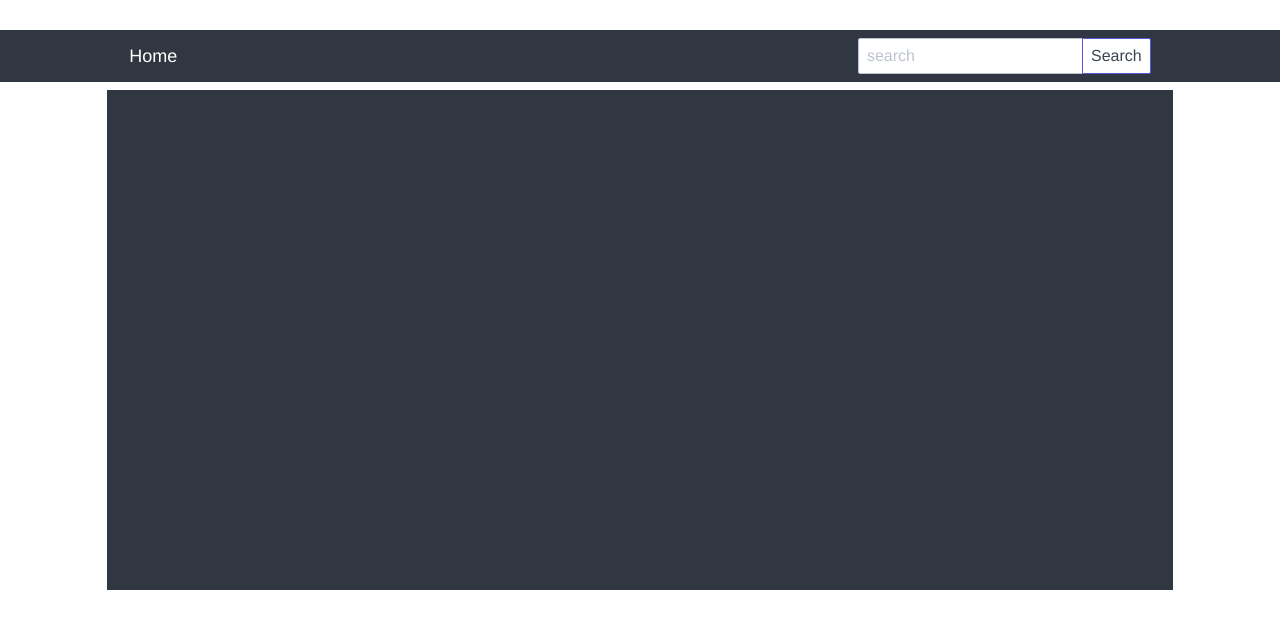
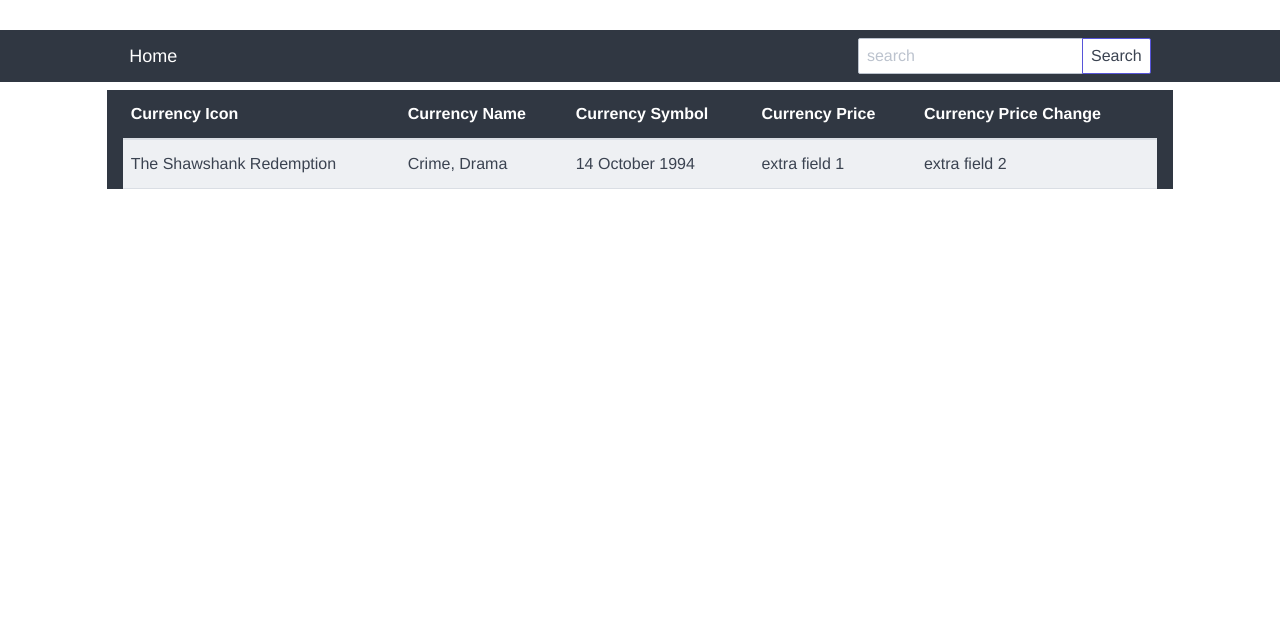
Before and after one commit to nandu1336/vue-task-for-transzact, a Vue app: page / in a window 1280 px wide. Shown: the top 628 px of the page. Built offline with nearby package versions, Linux system fonts and the light colour scheme; no server answers.

Commit message:
Fetching coins form API is done.

```diff
--- a/package.json
+++ b/package.json
@@ -8,6 +8,7 @@
     "lint": "vue-cli-service lint"
   },
   "dependencies": {
+    "axios": "^0.21.1",
     "core-js": "^3.6.5",
     "vue": "^3.0.0",
     "vue-router": "^4.0.0-0",
--- a/src/App.vue
+++ b/src/App.vue
@@ -1,17 +1,14 @@
 <template>
-  <heading-component :msg="'Hello world'"></heading-component>
-  <canvas-component></canvas-component>
+  <Home />
 </template>
 
 <script>
-import HeadingComponent from "./views/heading-component.vue";
-import CanvasComponent from "./views/canvas-component.vue";
+import Home from "./views/Home.vue";
 
 export default {
   name: "App",
   components: {
-    HeadingComponent,
-    CanvasComponent,
+    Home,
   },
 };
 </script>
--- /dev/null
+++ b/src/api/api.js
@@ -0,0 +1,30 @@
+import axios from "axios";
+
+const apiKey = "coinranking5b28e3dd48b69de5eed1338b17c63c896ad0ea3d341f007f";
+const proxyurl = "https://cors-anywhere.herokuapp.com/";
+const apiurl = "https://api.coinranking.com/v2/coins";
+const coinAttributes = ["symbol", "name", "iconUrl", "price", "change"]
+const get_data = () => {
+    axios.get(proxyurl + apiurl, {
+        headers: { 'x-access-token': apiKey }
+    }).then(res => {
+        console.log("res from api server:", res);
+        response_processor(res.data.data.coins)
+    });
+}
+
+const results = []
+
+const response_processor = (coinsList) => {
+    let temp = {}
+    coinsList.map(coin => {
+        coinAttributes.map(attribute => temp[attribute] = coin[attribute]);
+        results.push(temp);
+    });
+    console.log("results object:", results)
+}
+
+const saveToStore = (results) => {
+
+}
+export default get_data;
--- a/src/views/Home.vue
+++ b/src/views/Home.vue
@@ -1,5 +1,15 @@
 <template>
   <div class="home">
-    <h1>Welcome to Your Vue.js App</h1>
+    <heading-component />
+    <canvas-component />
   </div>
 </template>
+
+<script>
+import HeadingComponent from "./heading-component.vue";
+import CanvasComponent from "./canvas-component.vue";
+
+export default {
+  components: { HeadingComponent, CanvasComponent },
+};
+</script>
--- a/src/views/canvas-component.vue
+++ b/src/views/canvas-component.vue
@@ -1,18 +1,36 @@
 <template>
-  <div
-    id="canvas"
-    class="container bg-dark columns col-10 col-mx-auto my-2"
-  ></div>
+  <div class="container bg-dark columns col-10 col-mx-auto my-2">
+    <table class="table mx-2">
+      <thead>
+        <tr>
+          <th>Currency Icon</th>
+          <th>Currency Name</th>
+          <th>Currency Symbol</th>
+          <th>Currency Price</th>
+          <th>Currency Price Change</th>
+        </tr>
+      </thead>
+      <tbody>
+        <tr class="active text-dark">
+          <td>The Shawshank Redemption</td>
+          <td>Crime, Drama</td>
+          <td>14 October 1994</td>
+          <td>extra field 1</td>
+          <td>extra field 2</td>
+        </tr>
+      </tbody>
+    </table>
+  </div>
 </template>
 
 <script>
+import get_data from "../api/api.js";
+
 export default {
   name: "canvas",
+  mounted() {
+    console.log("calling get_data in mounted");
+    get_data();
+  },
 };
 </script>
-
-<style scoped>
-#canvas {
-  height: 500px;
-}
-</style>
--- /dev/null
+++ b/src/views/list-item.vue
@@ -0,0 +1 @@
+<template></template>
```
Also changed, not shown: 2 other files (tests, documents, lock files or other folders).
